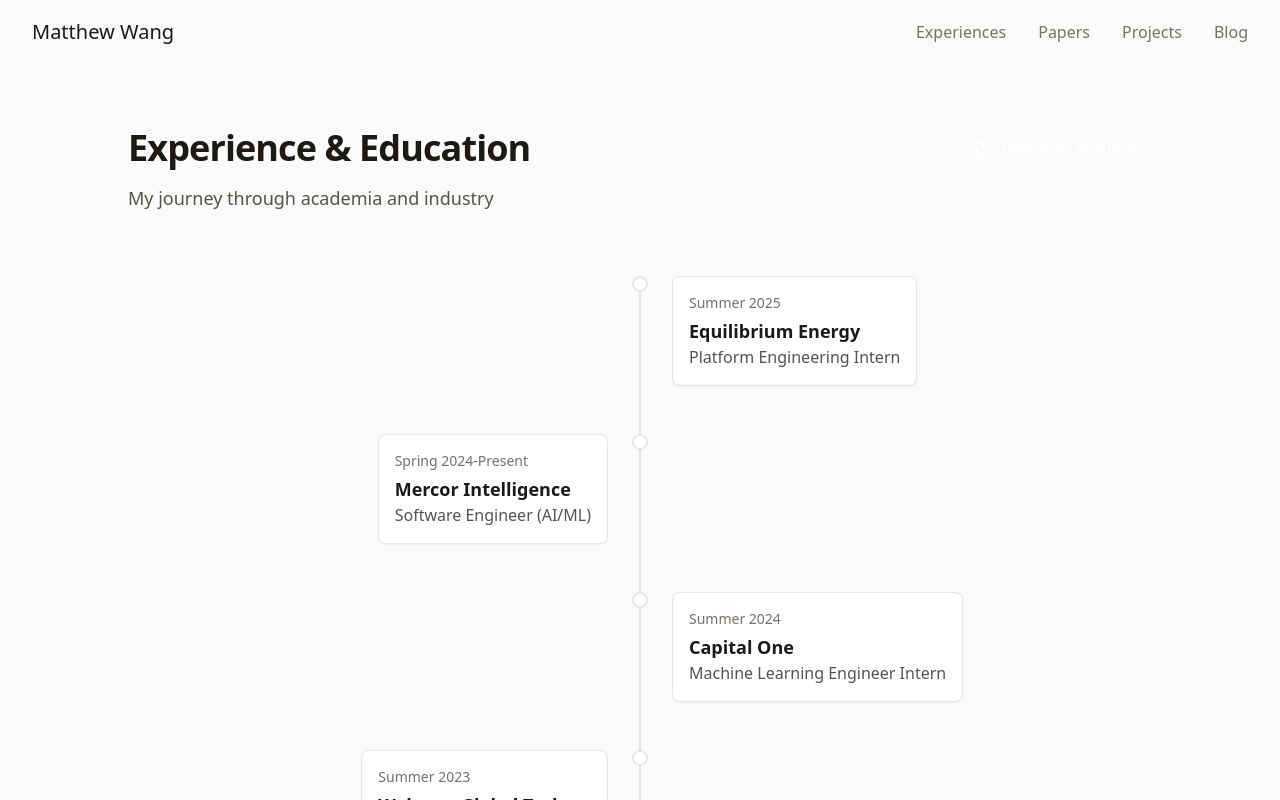
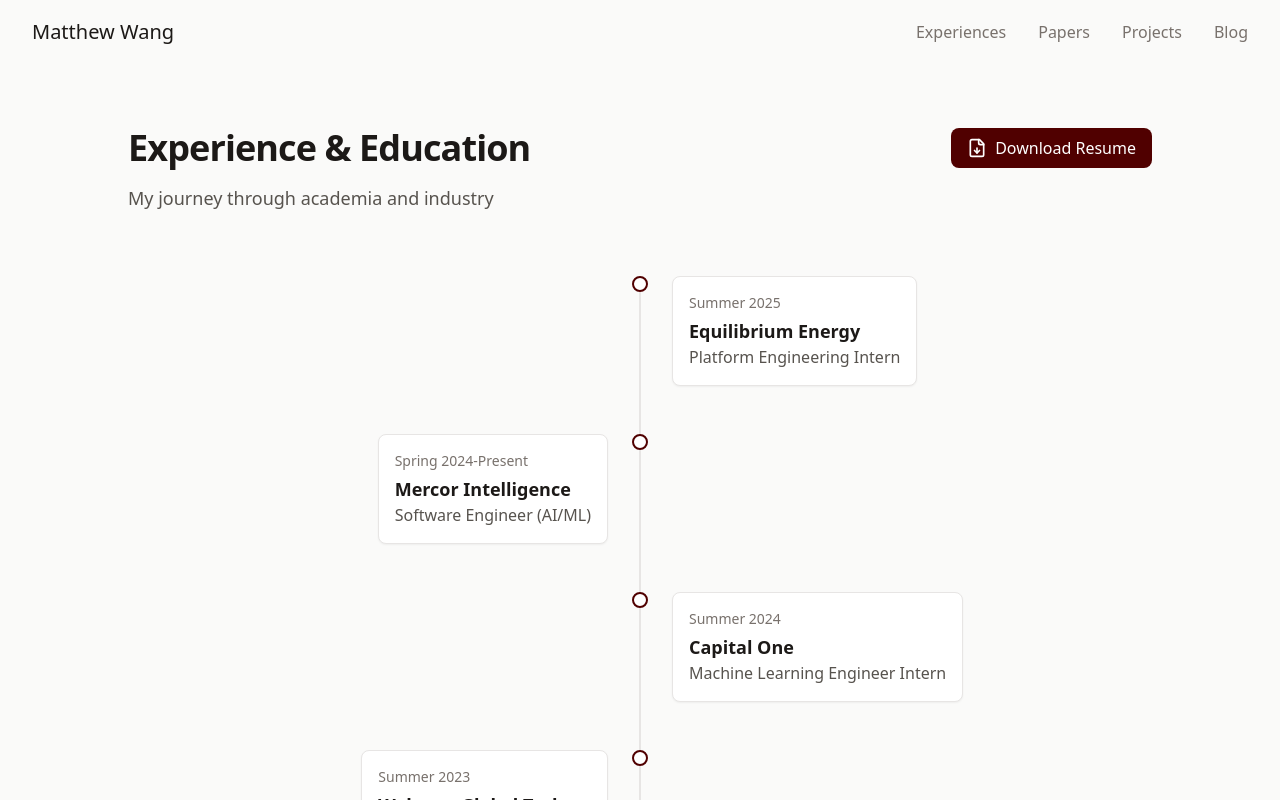
Before and after one commit to TheMattWang/portfolio, a Next.js app in the folder frontend/: page /experiences in a window 1280 px wide. Shown: the top 800 px of the page. Built offline with nearby package versions, Linux system fonts and the light colour scheme; a web font is replaced by a local one.

Commit message:
Update portfolio with metadata fix, new components, and resume integration

```diff
--- a/frontend/package.json
+++ b/frontend/package.json
@@ -16,6 +16,7 @@
     "clsx": "^2.1.1",
     "contentlayer": "^0.3.4",
     "date-fns": "^4.1.0",
+    "framer-motion": "^12.22.0",
     "lucide-react": "^0.525.0",
     "markdown-wasm": "^1.2.0",
     "next": "13.5.6",
--- a/frontend/src/app/globals.css
+++ b/frontend/src/app/globals.css
@@ -16,3 +16,58 @@
     scroll-behavior: auto !important;
   }
 }
+
+/* Page Transitions */
+.page-wrapper {
+  @apply min-h-screen;
+  animation: fade-in 0.5s ease-out;
+}
+
+@keyframes fade-in {
+  from {
+    opacity: 0;
+    transform: translateY(10px);
+  }
+  to {
+    opacity: 1;
+    transform: translateY(0);
+  }
+}
+
+/* Timeline Animations */
+.timeline-item {
+  opacity: 0;
+  transform: translateX(var(--translate-x, 0));
+}
+
+.timeline-item.animate-in {
+  opacity: 1;
+  transform: translateX(0);
+}
+
+/* Smooth anchor scrolling */
+html {
+  scroll-behavior: smooth;
+}
+
+/* Base transitions */
+.transition-base {
+  @apply transition-all duration-300 ease-in-out;
+}
+
+/* Interactive elements */
+.interactive-hover {
+  @apply transition-colors duration-200 ease-in-out;
+}
+
+/* Ensure smooth transitions */
+* {
+  transition-property: background-color, border-color, color, fill, stroke;
+  transition-timing-function: cubic-bezier(0.4, 0, 0.2, 1);
+  transition-duration: 150ms;
+}
+
+/* Remove transition for images and videos */
+img, video {
+  transition: none;
+}
--- a/frontend/src/app/layout.tsx
+++ b/frontend/src/app/layout.tsx
@@ -1,14 +1,11 @@
+"use client"
+
 import { Inter, Playfair_Display } from "next/font/google";
 import { Navbar } from "@/components/Navbar";
 import "./globals.css";
 
 const inter = Inter({ subsets: ["latin"], variable: "--font-inter" });
 const playfair = Playfair_Display({ subsets: ["latin"], variable: "--font-playfair" });
-
-export const metadata = {
-  title: "Matthew Wang | Software Engineer",
-  description: "Personal portfolio and blog of Matthew Wang, a software engineer passionate about building great web experiences.",
-};
 
 export default function RootLayout({
   children,
--- /dev/null
+++ b/frontend/src/app/metadata.ts
@@ -0,0 +1,4 @@
+export const metadata = {
+  title: "Matthew Wang | Software Engineer",
+  description: "Personal portfolio and blog of Matthew Wang, a software engineer passionate about building great web experiences.",
+}
--- /dev/null
+++ b/frontend/src/app/template.tsx
@@ -0,0 +1,7 @@
+"use client"
+
+import { AnimationWrapper } from "@/components/AnimationWrapper"
+
+export default function Template({ children }: { children: React.ReactNode }) {
+  return <AnimationWrapper>{children}</AnimationWrapper>
+}
--- /dev/null
+++ b/frontend/src/components/AnimationWrapper.tsx
@@ -0,0 +1,22 @@
+"use client"
+
+import { AnimatePresence, motion } from "framer-motion"
+
+export function AnimationWrapper({ children }: { children: React.ReactNode }) {
+  return (
+    <AnimatePresence mode="wait">
+      <motion.div
+        initial={{ opacity: 0, y: 20 }}
+        animate={{ opacity: 1, y: 0 }}
+        exit={{ opacity: 0, y: 20 }}
+        transition={{
+          type: "spring",
+          stiffness: 260,
+          damping: 20,
+        }}
+      >
+        {children}
+      </motion.div>
+    </AnimatePresence>
+  )
+}
--- a/frontend/src/components/ExperienceTimeline.tsx
+++ b/frontend/src/components/ExperienceTimeline.tsx
@@ -1,18 +1,50 @@
+"use client"
+
 import { format, parseISO } from "date-fns";
 import type { Experience } from "@/data/experience";
 import { experiences } from "@/data/experience"
 import Link from "next/link"
+import { useEffect, useRef } from "react"
 
 export function ExperienceTimeline() {
+  const timelineRef = useRef<HTMLDivElement>(null)
+
+  useEffect(() => {
+    const observer = new IntersectionObserver(
+      (entries) => {
+        entries.forEach((entry) => {
+          if (entry.isIntersecting) {
+            entry.target.classList.add('animate-in')
+          }
+        })
+      },
+      {
+        threshold: 0.2,
+        rootMargin: '50px',
+      }
+    )
+
+    const items = timelineRef.current?.querySelectorAll('.timeline-item')
+    items?.forEach((item) => observer.observe(item))
+
+    return () => observer.disconnect()
+  }, [])
+
   return (
-    <div className="relative">
+    <div className="relative" ref={timelineRef}>
       {/* Vertical line */}
       <div className="absolute left-1/2 h-full w-0.5 bg-stone-200 transform -translate-x-1/2" />
 
       {/* Timeline items */}
       <div className="space-y-12">
         {experiences.map((experience, index) => (
-          <div key={index} className="relative">
+          <div
+            key={index}
+            className={`timeline-item relative opacity-0 transition-all duration-700 ${
+              index % 2 === 0 ? 'translate-x-8' : '-translate-x-8'
+            }`}
+            style={{ transitionDelay: `${index * 100}ms` }}
+          >
             {/* Timeline dot */}
             <div className="absolute left-1/2 transform -translate-x-1/2">
               <div className="w-4 h-4 bg-white border-2 border-maroon-500 rounded-full" />
@@ -20,7 +52,7 @@
 
             {/* Content */}
             <div className={`flex ${index % 2 === 0 ? 'justify-start' : 'justify-end'} items-start w-1/2 ${index % 2 === 0 ? 'ml-auto pl-8' : 'pr-8'}`}>
-              <div className="bg-white p-4 rounded-lg shadow-sm border border-stone-200">
+              <div className="bg-white p-4 rounded-lg shadow-sm border border-stone-200 hover:border-maroon-500/20 transition-all duration-300">
                 {/* Date */}
                 <div className="text-sm text-stone-500 mb-1">
                   {experience.date}
--- a/frontend/tailwind.config.js
+++ b/frontend/tailwind.config.js
@@ -6,7 +6,14 @@
     './src/app/**/*.{js,ts,jsx,tsx,mdx}',
   ],
   theme: {
-    extend: {},
+    extend: {
+      colors: {
+        maroon: {
+          500: '#500000',  // Base maroon
+          600: '#400000',  // Darker maroon for hover states
+        },
+      },
+    },
   },
   plugins: [],
 }
```
Also changed, not shown: 1 other file (tests, documents, lock files or other folders).
